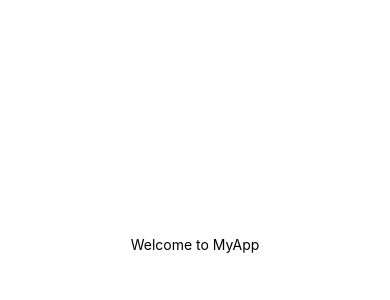
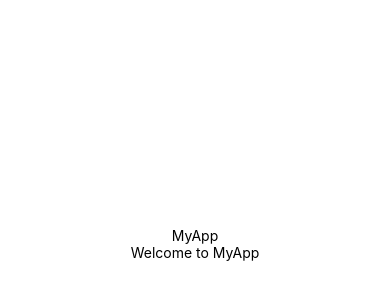
Before and after one commit to edwardzhang415-163/CS5520-Mobile-Application-Project, a React Native app in the folder Trailer/: screen / in a window 390 px wide. Shown: the part 178-478 px from the top of the page. Built offline with nearby package versions, Linux system fonts and the light colour scheme.

Commit message:
Update App.js to display a welcome message with the app name and add a Header component

```diff
--- a/Trailer/App.js
+++ b/Trailer/App.js
@@ -1,10 +1,12 @@
 import { StatusBar } from 'expo-status-bar';
 import { StyleSheet, Text, View } from 'react-native';
+import Header from './components/Header';
 
 export default function App() {
   const appName = 'MyApp';
   return (
     <View style={styles.container}>
+      <Header appName={appName}/>
       <Text>Welcome to {appName}</Text>
       <StatusBar style="auto" />
     </View>
--- a/Trailer/components/Header.js
+++ b/Trailer/components/Header.js
@@ -1,10 +1,10 @@
 import React from 'react';
 import { View, Text } from 'react-native';
 
-const Header = () => {
+const Header = (props) => {
   return (
     <View>
-      <Text>Header Text</Text>
+      <Text>{props.appName}</Text>
     </View>
   );
 };
```
